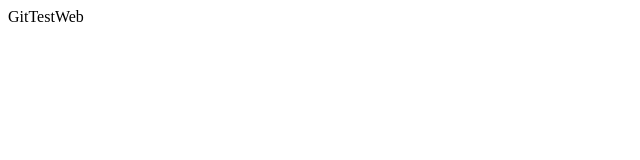
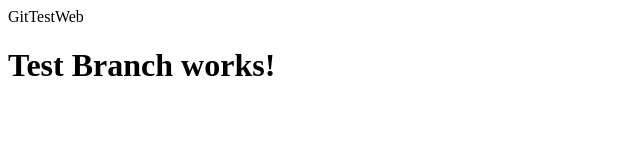
Before and after one commit to AidielAS/gitTest1819s2, a plain HTML site: page web/index.html in a window 1280 px wide. Shown: the whole page, without its empty margins (0-640 px from the left). Drawn offline with Linux system fonts and the light colour scheme.

Commit message:
GitTestWeb init version GitTestBranch init version

```diff
--- a/web/index.html
+++ b/web/index.html
@@ -12,5 +12,6 @@ and open the template in the editor.
     </head>
     <body>
         <div>GitTestWeb</div>
+        <h1>Test Branch works!</h1>
     </body>
 </html>
```
